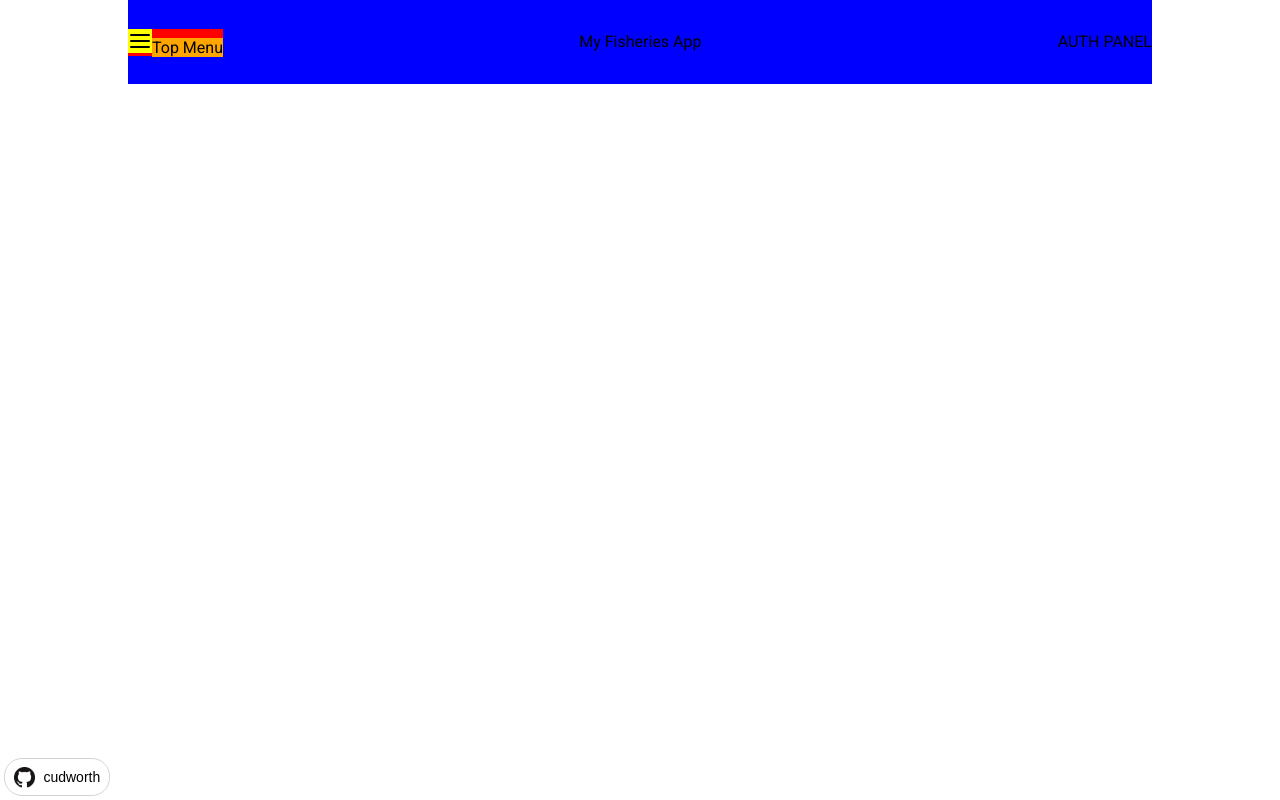
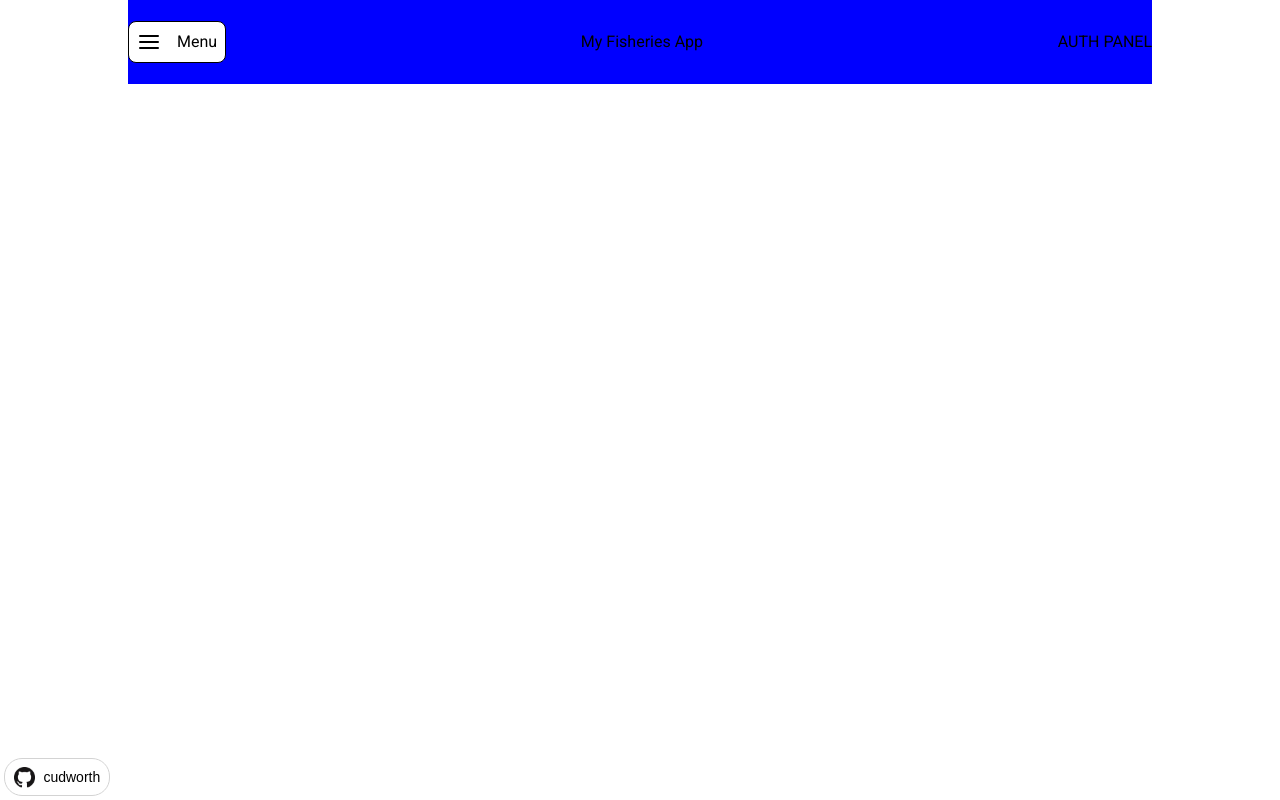
Before and after one commit to cudworth/myfisheries, a React (Create React App) app: page / in a window 1280 px wide. Built offline with nearby package versions, Linux system fonts and the light colour scheme; a web font is replaced by a local one.

Commit message:
Improve menu styling

```diff
--- a/src/Menu/Menu.css
+++ b/src/Menu/Menu.css
@@ -1,6 +1,9 @@
 .Menu {
+  cursor: pointer;
   position: relative;
-  cursor: pointer;
+  display: flex;
+  align-items: center;
+  justify-content: center;
 }
 
 .Menu-text {
--- a/src/Menu/Menu.js
+++ b/src/Menu/Menu.js
@@ -27,9 +27,7 @@ const Menu = function (props) {
   function renderText() {
     if (config.text) {
       return (
-        <span className={`Menu-text ${config.classes.text}`}>
-          {config.text}
-        </span>
+        <div className={`Menu-text ${config.classes.text}`}>{config.text}</div>
       );
     }
   }
--- a/src/TopMenu.css
+++ b/src/TopMenu.css
@@ -1,19 +1,27 @@
 .TopMenu {
-  background-color: red;
+  background-color: white;
+  border-radius: 8px;
+  border: 1px solid black;
+}
+
+.TopMenu-img {
+  margin: 8px;
 }
 
 .TopMenu-text {
-  background-color: orange;
-}
-
-.TopMenu-img {
-  background-color: yellow;
+  margin: 8px;
 }
 
 .TopMenu-drawer {
-  background-color: green;
+  background-color: white;
+  border: 1px solid black;
 }
 
 .TopMenu-item {
-  background-color: blue;
+  padding: 8px;
+  border: 1px solid white;
 }
+
+.TopMenu-item:hover {
+  border: 1px solid black;
+}
--- a/src/TopMenu.js
+++ b/src/TopMenu.js
@@ -11,40 +11,30 @@ const myConfig = {
     drawer: 'TopMenu-drawer',
     item: 'TopMenu-item',
   },
-  text: 'Top Menu',
+  text: 'Menu',
   img: { src: menuIcon, alt: 'Top menu icon', width: '42px', height: '42px' },
 };
 
 const myItems = [
   {
     text: 'Weather',
-    onClick: () => {
-      console.log(this.text);
-    },
+    onClick: () => {},
   },
   {
     text: 'Maps',
-    onClick: () => {
-      console.log(this.text);
-    },
+    onClick: () => {},
   },
   {
     text: 'Journal',
-    onClick: () => {
-      console.log(this.text);
-    },
+    onClick: () => {},
   },
   {
     text: 'Tide Projections',
-    onClick: () => {
-      console.log(this.text);
-    },
+    onClick: () => {},
   },
   {
     text: 'River Flows',
-    onClick: () => {
-      console.log(this.text);
-    },
+    onClick: () => {},
   },
 ];
 
```
